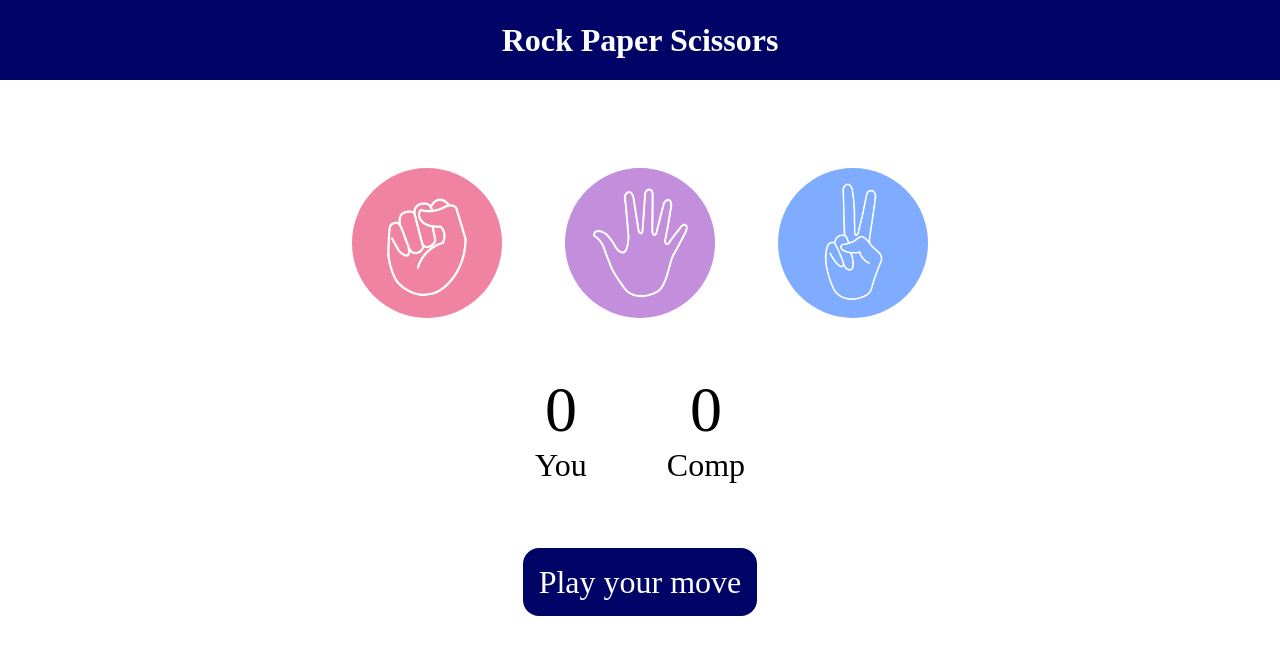
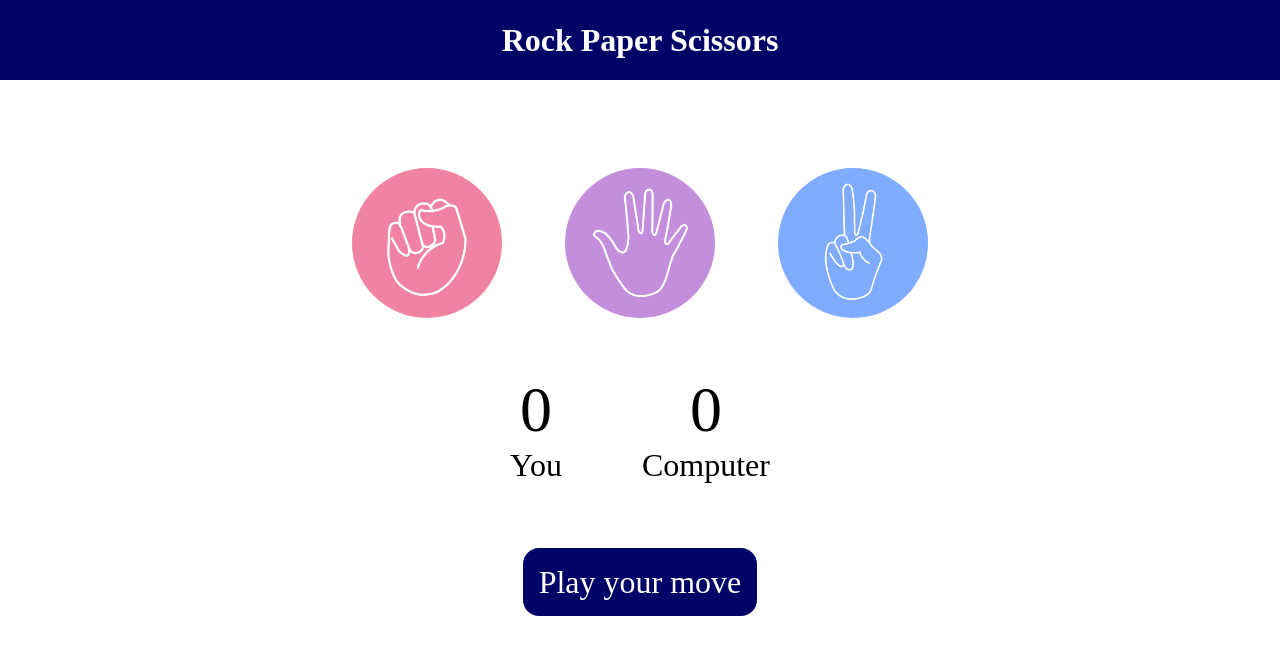
Before and after one commit to WebWithWaqas/rock-paper-scissors, a plain HTML site: page index.html in a window 1280 px wide. Drawn offline with Linux system fonts and the light colour scheme.

Commit message:
comp-> computer in html

```diff
--- a/index.html
+++ b/index.html
@@ -29,7 +29,7 @@
     </div>
     <div class="score">
       <p id="comp-score">0</p>
-      <p>Comp</p>
+      <p>Computer</p>
     </div>
   </div>
 
```
